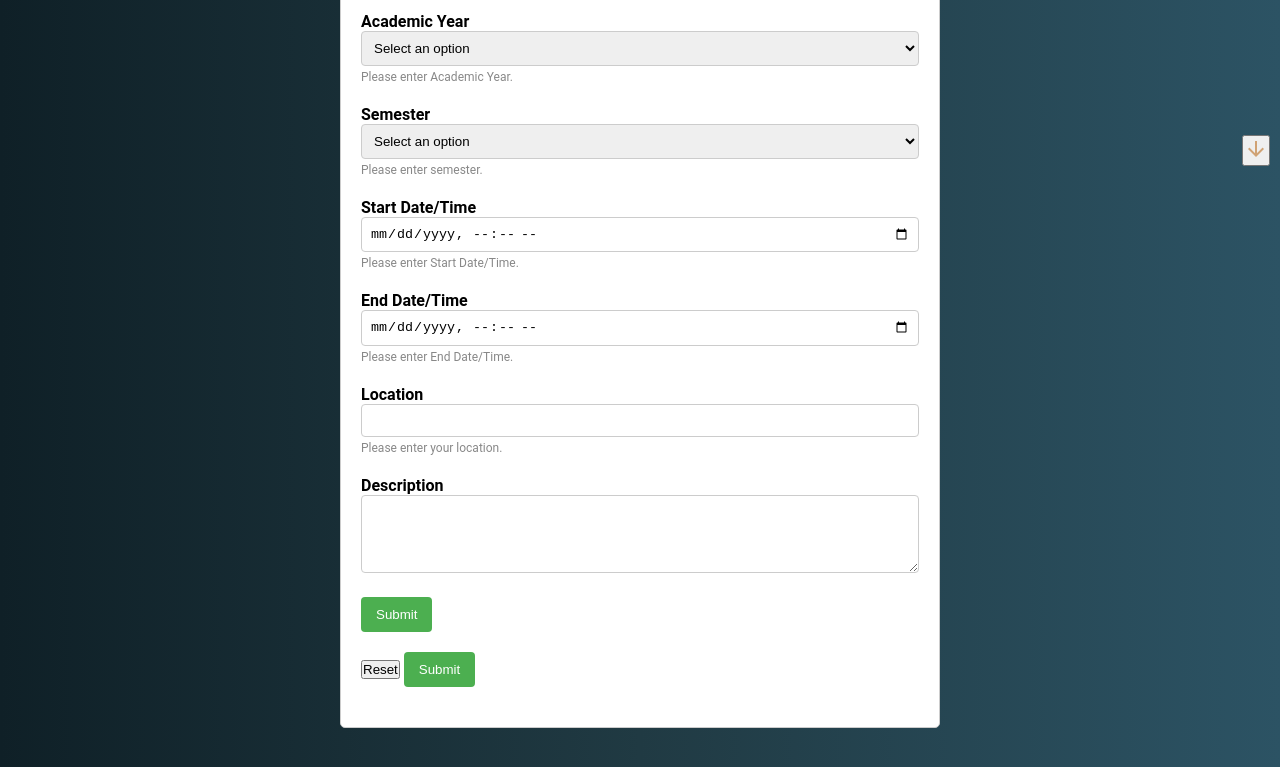
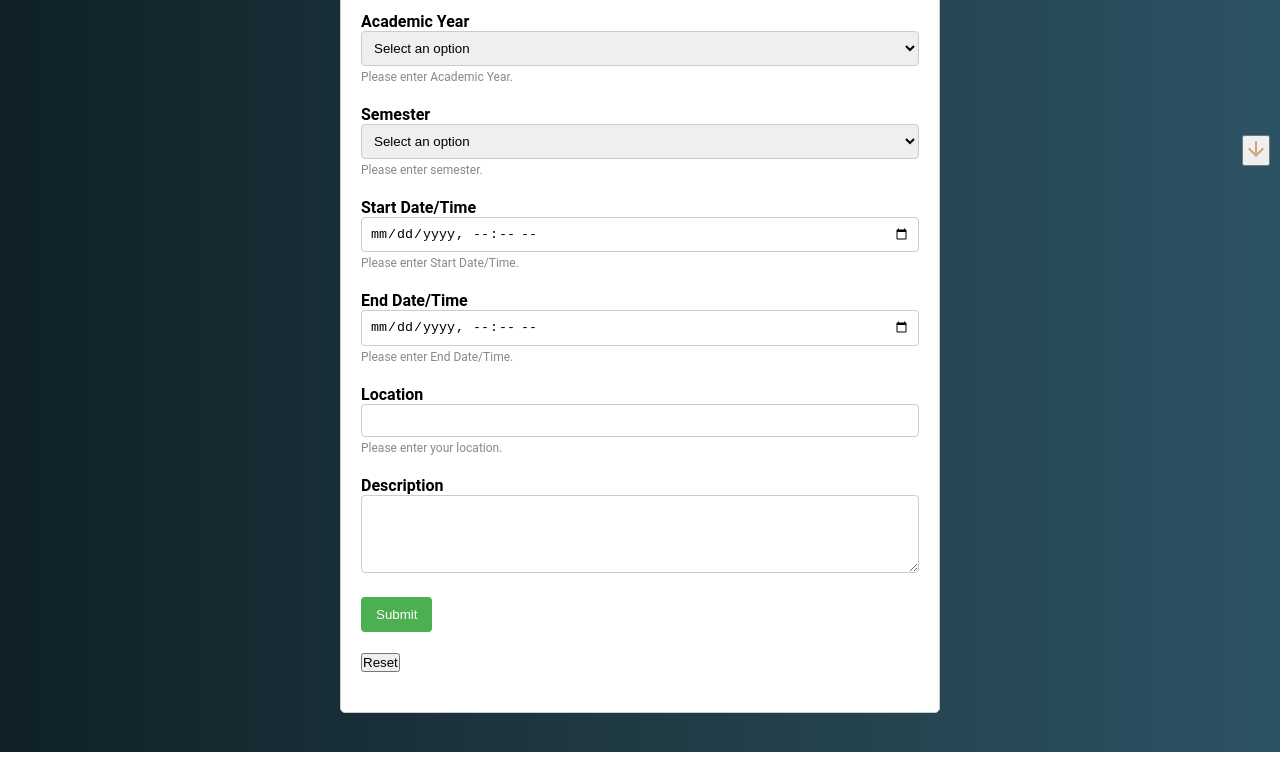
Before and after one commit to surabodee-pha/CS100-Project-G23, a plain HTML site: page html/activities.html in a window 1280 px wide. Shown: the part 624-1391 px from the top of the page. Drawn offline with nearby package versions, Linux system fonts and the light colour scheme; no server answers; files whose address does not match are found by name.

Commit message:
delete submit2

```diff
--- a/html/activities.html
+++ b/html/activities.html
@@ -173,7 +173,6 @@
       <!-- Reset Button -->
       <div class="form-group">
         <button type="reset">Reset</button>
-        <input type="submit" value="Submit" id="reset" name="reset" />
       </div>
     </form>
     <p><span id='display_message'></span></p>
```
